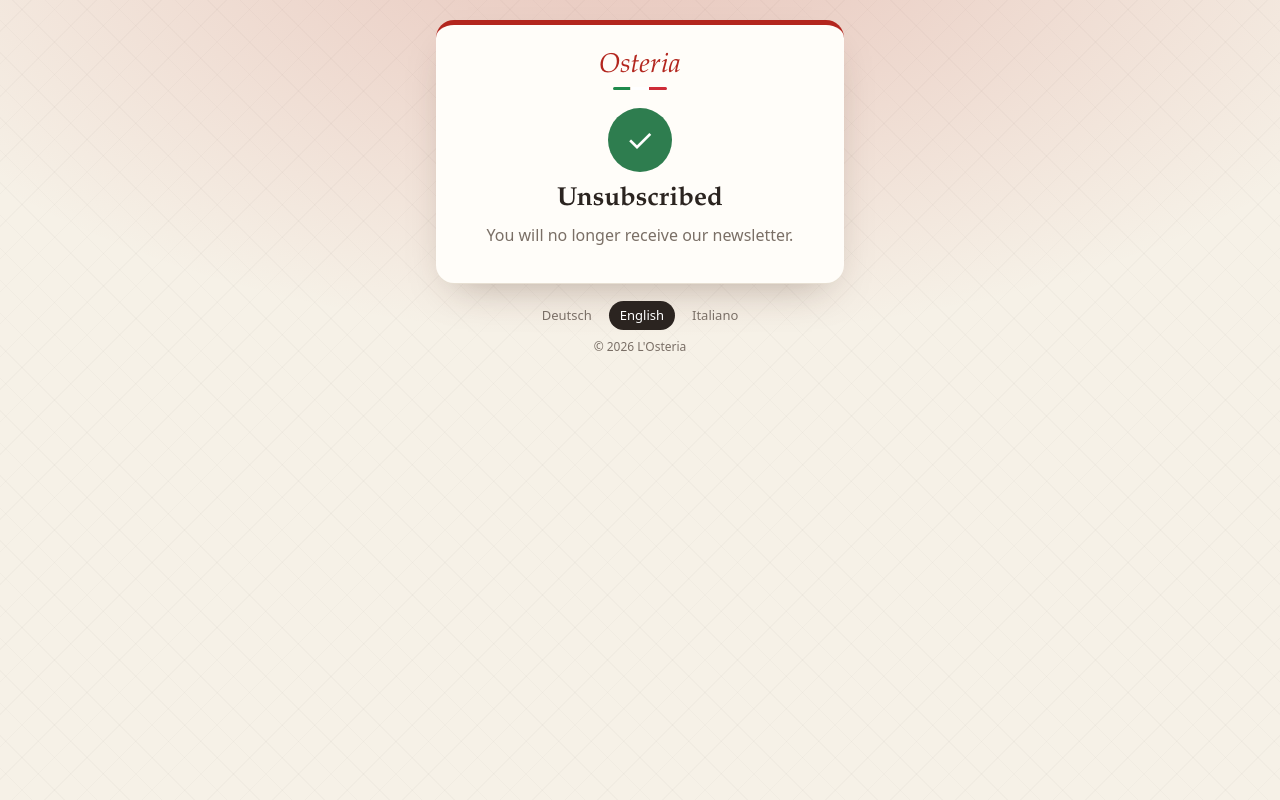
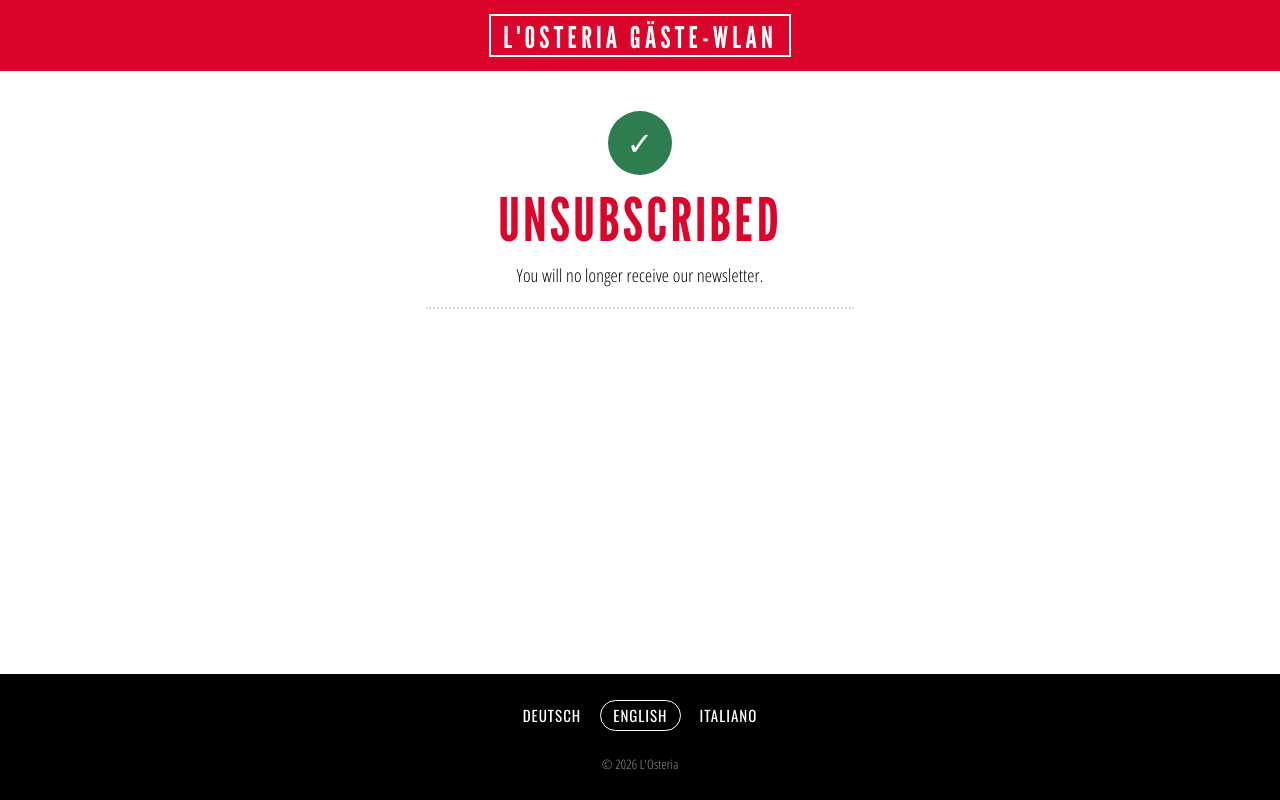
Before and after one commit to mschneider84/losteria-guestwifi, a Laravel app: a page that uses resources/views/portal/layout.blade.php in a window 1280 px wide. Run offline with Laravel 12, Linux system fonts and the light colour scheme; tables that the repository leaves empty hold one stand-in row (values such as "Sample post").

Commit message:
Gästeseite im Design von losteria.net (1.7.0 · Build 15)

```diff
--- a/app/Demo/DemoData.php
+++ b/app/Demo/DemoData.php
@@ -15,7 +15,7 @@ use Illuminate\Support\Str;
 class DemoData
 {
     public const LOCATIONS = [
-        ['name' => 'Osteria Centrale', 'city' => 'München', 'slug' => 'demo-muenchen', 'unifi_site' => 'default', 'brand_color' => '#b3261e', 'weight' => 1.3],
+        ['name' => 'Osteria Centrale', 'city' => 'München', 'slug' => 'demo-muenchen', 'unifi_site' => 'default', 'brand_color' => '#db052c', 'weight' => 1.3],
         ['name' => 'Osteria del Ponte', 'city' => 'Nürnberg', 'slug' => 'demo-nuernberg', 'unifi_site' => 'nbg', 'brand_color' => '#1f6b4f', 'weight' => 0.9],
         ['name' => 'Osteria al Porto', 'city' => 'Hamburg', 'slug' => 'demo-hamburg', 'unifi_site' => 'hh', 'brand_color' => '#2a5bb8', 'weight' => 1.0],
     ];
--- a/app/Http/Controllers/Admin/LocationController.php
+++ b/app/Http/Controllers/Admin/LocationController.php
@@ -30,7 +30,7 @@ class LocationController extends Controller
     public function create(): View
     {
         return view('admin.locations.form', ['consoles' => $this->consoles(), 'location' => new Location([
-            'session_minutes' => 240, 'brand_color' => '#b3261e', 'unifi_site' => 'default',
+            'session_minutes' => 240, 'brand_color' => '#db052c', 'unifi_site' => 'default',
             'newsletter_enabled' => true, 'collect_email' => true, 'active' => true, 'down_kbps' => 20000, 'up_kbps' => 5000,
         ])]);
     }
--- a/app/Support/Settings.php
+++ b/app/Support/Settings.php
@@ -42,7 +42,7 @@ class Settings
         'portal.imprint_url' => ['portal', 'Externer Link Impressum (optional)', 'url', '', false],
         'brand.name' => ['brand', 'Name', 'text', "L'Osteria Gäste-WLAN", false],
         'brand.company' => ['brand', 'Firma (Copyright)', 'text', "L'Osteria", false],
-        'brand.color' => ['brand', 'Markenfarbe', 'color', '#b3261e', false],
+        'brand.color' => ['brand', 'Markenfarbe', 'color', '#db052c', false],
     ];
 
     private static ?array $cache = null;
--- a/config/changelog.php
+++ b/config/changelog.php
@@ -2,6 +2,9 @@
 
 // Oberster Eintrag = aktuelle Version (App\Support\Version). Neueste zuerst.
 return [
+    ['version' => '1.7.0', 'build' => 15, 'date' => '2026-11-27 09:20', 'type' => 'new', 'area' => 'Gästeseite', 'audience' => 'admin', 'source' => null, 'module' => 'portal',
+        'text' => 'Die Gästeseite sieht jetzt aus wie losteria.net: rote Kopfleiste mit Logo, große rote Überschriften, runde rote Knöpfe und schwarzer Fuß. Die Schriften liegen im Portal selbst, damit sie auch vor der Freischaltung laden. Die Standardfarbe ist jetzt das L’Osteria-Rot (#DB052C); Restaurants mit der alten Standardfarbe wurden umgestellt.',
+        'text_en' => 'The guest page now looks like losteria.net: red header with logo, large red headlines, round red buttons and a black footer. Fonts are served by the portal itself so they load before authorization. The default colour is now L’Osteria red (#DB052C); restaurants using the old default were switched.'],
     ['version' => '1.6.1', 'build' => 14, 'date' => '2026-11-27 08:57', 'type' => 'fix', 'area' => 'Gästeseite', 'audience' => 'admin', 'source' => null, 'module' => 'portal',
         'text' => 'Nutzungsbedingungen und Datenschutz sind jetzt ein gemeinsamer Text „Nutzungsbedingungen & Datenschutz“ (Deutsch, Englisch, Italienisch), daneben bleibt das Impressum. Ein bereits eingetragener Datenschutz-Text wurde automatisch angehängt. Auf der Gästeseite gibt es dafür einen Link und einen Haken.',
         'text_en' => 'Terms of use and privacy are now one combined text “Terms of use & privacy” (German, English, Italian), plus the legal notice. An existing privacy text was appended automatically. The guest page shows one link and one checkbox for it.'],
--- a/public/css/portal.css
+++ b/public/css/portal.css
@@ -1,78 +1,91 @@
-/* Gästeseite – mobil zuerst, ohne Build-Schritt */
+/* Gästeseite – angelehnt an losteria.net: Markenrot, League Gothic, Oswald, Open Sans Condensed.
+   Schriften liegen lokal (public/fonts), weil Gäste vor der Freischaltung kein Google Fonts erreichen. */
+@font-face { font-family: "League Gothic"; src: url(../fonts/league-gothic-latin-400-normal.woff2) format("woff2"); font-weight: 400; font-display: swap; }
+@font-face { font-family: "Oswald"; src: url(../fonts/oswald-latin-400-normal.woff2) format("woff2"); font-weight: 400; font-display: swap; }
+@font-face { font-family: "Oswald"; src: url(../fonts/oswald-latin-500-normal.woff2) format("woff2"); font-weight: 500; font-display: swap; }
+@font-face { font-family: "Open Sans Condensed"; src: url(../fonts/open-sans-latin-wdth-normal.woff2) format("woff2"); font-weight: 300 800; font-stretch: 75% 100%; font-display: swap; }
 :root {
-    --cream: #f6f1e7; --ink: #2b2420; --muted: #7a6f66; --line: #e7dfd2; --panel: #fffdf9;
-    --green: #2e7d4f; --red: #c8352b; --radius: 18px;
-    --serif: "Iowan Old Style", "Palatino Linotype", Palatino, Georgia, serif;
-    --sans: system-ui, -apple-system, "Segoe UI", Roboto, sans-serif;
+    --ink: #000; --muted: #5f5f5f; --line: #d9d9d9; --soft: #f4f4f4; --green: #2e7d4f;
+    --display: "League Gothic", "Oswald", Impact, "Arial Narrow", sans-serif;
+    --cta: "Oswald", "Arial Narrow", sans-serif;
+    --text: "Open Sans Condensed", "Arial Narrow", Roboto, Helvetica, Arial, sans-serif;
 }
 * { box-sizing: border-box; }
 html, body { margin: 0; min-height: 100%; }
-body { background: var(--cream); color: var(--ink); font: 16px/1.5 var(--sans); -webkit-font-smoothing: antialiased; }
-.bg { position: fixed; inset: 0; z-index: -1;
-    background:
-        radial-gradient(1200px 600px at 50% -10%, color-mix(in srgb, var(--brand) 22%, transparent), transparent 70%),
-        repeating-linear-gradient(45deg, transparent 0 22px, rgba(43,36,32,.025) 22px 23px),
-        repeating-linear-gradient(-45deg, transparent 0 22px, rgba(43,36,32,.025) 22px 23px),
-        var(--cream); }
-.wrap { max-width: 440px; margin: 0 auto; padding: max(20px, env(safe-area-inset-top)) 16px 28px; }
-.demo-band { background: #2a5bb8; color: #fff; text-align: center; font-size: 13px; padding: 7px 12px; border-radius: 999px; margin-bottom: 14px; }
-.card { background: var(--panel); border-radius: var(--radius); box-shadow: 0 1px 0 var(--line), 0 18px 40px -18px rgba(60,35,20,.35); padding: 26px 22px 22px; border-top: 5px solid var(--brand); }
-.brand { text-align: center; margin-bottom: 18px; }
-.logo { max-height: 64px; max-width: 220px; }
-.logo-placeholder { display: inline-flex; flex-direction: column; align-items: center; gap: 6px; }
-.logo-placeholder .mark { font-family: var(--serif); font-size: 27px; font-style: italic; letter-spacing: .3px; color: var(--brand); line-height: 1.1; }
-.logo-placeholder .city { font-size: 11px; letter-spacing: 3px; text-transform: uppercase; color: var(--muted); }
-.tricolore { display: inline-flex; gap: 0; height: 3px; width: 54px; border-radius: 2px; overflow: hidden; }
-.tricolore i { flex: 1; } .tricolore i:nth-child(1) { background: #1f8a4c; } .tricolore i:nth-child(2) { background: #fff; outline: 1px solid var(--line); } .tricolore i:nth-child(3) { background: #ce2b37; }
+body { background: #fff; color: var(--ink); font: 300 17px/1.5 var(--text); font-stretch: 75%; letter-spacing: .01em; -webkit-font-smoothing: antialiased; display: flex; flex-direction: column; min-height: 100vh; }
+a { color: var(--brand); }
+
+/* Kopf: rote Leiste mit Logo */
+.top { background: var(--brand); color: #fff; display: flex; flex-direction: column; align-items: center; gap: 4px; padding: max(14px, env(safe-area-inset-top)) 16px 14px; }
+.logo { max-height: 52px; max-width: 220px; display: block; }
+.wordmark { font: 400 30px/1 var(--display); letter-spacing: 4px; text-transform: uppercase; border: 2px solid #fff; padding: 6px 12px 3px; }
+.top .city { font: 400 13px var(--cta); letter-spacing: 3px; text-transform: uppercase; opacity: .9; }
+
+.wrap { flex: 1; width: 100%; max-width: 460px; margin: 0 auto; padding: 28px 16px 36px; }
+.demo-band { background: #000; color: #fff; text-align: center; font: 400 14px var(--cta); letter-spacing: .5px; padding: 6px 12px; border-radius: 50px; margin-bottom: 18px; }
+
+/* Überschriften wie „DELIZIOSO!“ */
 .hero { text-align: center; }
-.wifi { width: 58px; height: 58px; border-radius: 50%; display: grid; place-items: center; margin: 0 auto 12px; color: var(--brand); background: color-mix(in srgb, var(--brand) 10%, #fff); }
-h1 { font-family: var(--serif); font-weight: 600; font-size: 26px; line-height: 1.2; margin: 0 0 8px; }
-.lead { color: var(--muted); margin: 0 0 14px; }
-.chips { display: flex; flex-wrap: wrap; gap: 8px; justify-content: center; margin-bottom: 20px; }
-.chip { font-size: 13px; background: #f3ece0; border-radius: 999px; padding: 5px 12px; }
-.form { display: grid; gap: 14px; }
-.check { display: grid; grid-template-columns: 24px 1fr; gap: 10px; align-items: start; font-size: 14px; cursor: pointer; }
-.check input { width: 22px; height: 22px; margin: 1px 0 0; accent-color: var(--brand); }
+h1 { font: 400 46px/1.02 var(--display); letter-spacing: 3px; text-transform: uppercase; color: var(--brand); margin: 0 0 12px; }
+.wifi { width: 54px; height: 54px; display: grid; place-items: center; margin: 0 auto 10px; color: var(--brand); }
+.lead { font-size: 18px; margin: 0 auto 16px; max-width: 34ch; }
+.hero::after, .rule { content: ""; display: block; height: 0; border-bottom: 2px dotted var(--line); margin: 18px 0 22px; }
+.chips { display: flex; flex-wrap: wrap; gap: 8px; justify-content: center; }
+.chip { font: 400 14px var(--cta); letter-spacing: .5px; border: 1px solid var(--ink); border-radius: 50px; padding: 3px 14px 4px; }
+
+/* Formular */
+.form { display: grid; gap: 16px; }
+.check { display: grid; grid-template-columns: 24px 1fr; gap: 12px; align-items: start; font-size: 16px; cursor: pointer; }
+.check input { width: 22px; height: 22px; margin: 2px 0 0; accent-color: var(--brand); }
 .check em { color: var(--muted); font-style: normal; }
-.check a, .terms summary { color: var(--brand); }
-.field label { display: block; font-size: 13px; font-weight: 600; margin-bottom: 4px; }
-.field input { width: 100%; font-size: 16px; padding: 13px 14px; border: 1.5px solid var(--line); border-radius: 12px; background: #fff; }
-.field input:focus { outline: none; border-color: var(--brand); box-shadow: 0 0 0 3px color-mix(in srgb, var(--brand) 18%, transparent); }
+.check a, .terms summary { color: var(--brand); font-weight: 600; }
+.field label { display: block; font: 400 14px var(--cta); letter-spacing: .5px; text-transform: uppercase; margin-bottom: 4px; }
+.field input { width: 100%; font: 400 17px var(--text); font-stretch: 75%; padding: 12px 14px; border: 1px solid var(--ink); border-radius: 0; background: #fff; }
+.field input:focus { outline: 2px solid var(--brand); outline-offset: -1px; border-color: var(--brand); }
 .hidden { display: none; }
 .hp { position: absolute; left: -9999px; }
-.btn { display: block; width: 100%; text-align: center; text-decoration: none; border: 0; border-radius: 999px; padding: 15px 18px; font: 600 17px var(--sans); color: #fff; background: var(--brand); cursor: pointer; box-shadow: 0 8px 20px -10px var(--brand); transition: transform .1s; margin-top: 4px; }
+
+/* Buttons: Pille wie „jetzt probieren“ */
+.btn { display: block; width: 100%; text-align: center; text-decoration: none; border: 2px solid var(--brand); border-radius: 50px; padding: 9px 24px 11px; font: 400 23px/1.2 var(--cta); letter-spacing: 1px; color: #fff; background: var(--brand); cursor: pointer; transition: background .15s, color .15s, transform .1s; margin-top: 6px; }
+.btn:hover { background: #fff; color: var(--brand); }
 .btn:active { transform: scale(.98); }
 .btn.busy { opacity: .7; }
-.err { color: var(--red); font-size: 13px; margin: -6px 0 0; }
-.alert { background: #fdecea; color: #8a1f17; border-radius: 12px; padding: 12px 14px; font-size: 14px; margin-bottom: 14px; }
-.alert small { display: block; margin-top: 4px; opacity: .8; }
-.notice { background: #f3ece0; border-radius: 12px; padding: 12px 14px; font-size: 14px; margin: 6px 0 14px; text-align: center; }
-.terms { margin-top: 16px; font-size: 13px; color: var(--muted); }
+.btn.ghost { background: #fff; color: var(--brand); }
+.btn.ghost:hover { background: var(--brand); color: #fff; }
+
+.err { color: var(--brand); font-size: 15px; font-weight: 600; margin: -8px 0 0; }
+.alert { border-left: 4px solid var(--brand); background: var(--soft); padding: 12px 14px; font-size: 16px; margin-bottom: 16px; }
+.alert small { display: block; margin-top: 4px; color: var(--muted); }
+.notice { background: var(--soft); padding: 12px 14px; font-size: 16px; margin: 0 0 16px; text-align: center; }
+.terms { margin-top: 18px; font-size: 15px; color: var(--muted); }
 .terms summary { cursor: pointer; }
-.done .ok { width: 64px; height: 64px; border-radius: 50%; display: grid; place-items: center; margin: 0 auto 12px; background: var(--green); color: #fff; font-size: 32px; }
+.done .ok { width: 64px; height: 64px; border-radius: 50%; display: grid; place-items: center; margin: 0 auto 14px; background: var(--green); color: #fff; font-size: 32px; }
 .muted { color: var(--muted); } .center { text-align: center; }
-.langs { display: flex; justify-content: center; gap: 6px; margin: 18px 0 8px; }
-.langs a { font-size: 13px; color: var(--muted); text-decoration: none; padding: 5px 11px; border-radius: 999px; }
-.langs a.active { background: var(--ink); color: #fff; }
-.legal { display: flex; justify-content: center; flex-wrap: wrap; gap: 12px; font-size: 12px; color: var(--muted); }
-.legal a { color: var(--muted); }
-@media (prefers-color-scheme: dark) {
-    :root { --cream: #1a1614; --ink: #f1ebe3; --muted: #b3a89d; --line: #3a322c; --panel: #241f1c; }
-    .chip, .notice { background: #2f2824; }
-    .field input { background: #1a1614; color: var(--ink); }
-    .wifi { background: #2f2824; }
-    .langs a.active { background: var(--ink); color: #1a1614; }
-    .bg { background: radial-gradient(1200px 600px at 50% -10%, color-mix(in srgb, var(--brand) 25%, transparent), transparent 70%), var(--cream); }
-}
+
+/* Fuß: schwarz wie auf losteria.net */
+.foot { background: #000; color: #fff; text-align: center; padding: 26px 16px max(26px, env(safe-area-inset-bottom)); display: grid; gap: 12px; }
+.langs { display: flex; justify-content: center; gap: 6px; }
+.langs a { font: 400 15px var(--cta); letter-spacing: 1px; text-transform: uppercase; color: #fff; text-decoration: none; padding: 3px 12px 4px; border-radius: 50px; border: 1px solid transparent; }
+.langs a.active { border-color: #fff; }
+.legal { display: flex; justify-content: center; flex-wrap: wrap; gap: 6px 18px; font-size: 15px; }
+.legal a { color: #fff; }
+.foot small { color: #9a9a9a; font-size: 13px; }
+
+/* Marketingaktion aus dem Dashboard */
+.promo { margin: 0 0 22px; background: #000; color: #fff; overflow: hidden; }
+.promo-img { display: block; width: 100%; aspect-ratio: 16 / 9; object-fit: cover; max-width: 100%; }
+.promo-body { padding: 16px 18px 18px; display: grid; gap: 6px; text-align: center; }
+.promo-tag { font: 400 13px var(--cta); letter-spacing: 3px; text-transform: uppercase; color: #fff; opacity: .8; }
+.promo h2 { font: 400 34px/1.05 var(--display); letter-spacing: 2px; text-transform: uppercase; margin: 0; }
+.promo p { margin: 0; font-size: 16px; color: #e6e6e6; }
+.promo-btn { margin-top: 10px; font-size: 20px; background: #fff; color: var(--brand); border-color: #fff; }
+.promo-btn:hover { background: var(--brand); color: #fff; }
+
+.choose { display: grid; gap: 12px; margin-top: 8px; }
+.legal-text { text-align: left; font-size: 17px; line-height: 1.6; }
+.legal-text h1 { font-size: 40px; text-align: center; }
+.legal-text h2 { font: 400 26px/1.1 var(--display); letter-spacing: 1.5px; text-transform: uppercase; color: var(--ink); margin: 26px 0 6px; }
+.legal-text h3 { font: 500 18px var(--cta); margin: 18px 0 4px; }
+
+@media (min-width: 600px) { h1 { font-size: 60px; } .wrap { padding-top: 40px; } }
 @media (prefers-reduced-motion: reduce) { .btn { transition: none; } }
-/* Marketingaktion aus dem Dashboard */
-.promo { margin: 4px 0 20px; border-radius: 14px; overflow: hidden; background: color-mix(in srgb, var(--brand) 7%, var(--panel)); border: 1px solid color-mix(in srgb, var(--brand) 18%, var(--line)); }
-.promo-img { display: block; width: 100%; aspect-ratio: 16 / 9; object-fit: cover; max-width: 100%; }
-.promo-body { padding: 14px 16px 16px; display: grid; gap: 6px; }
-.promo-tag { font-size: 11px; letter-spacing: .12em; text-transform: uppercase; color: var(--brand); font-weight: 700; }
-.promo h2 { font-family: var(--serif); font-size: 20px; line-height: 1.25; margin: 0; }
-.promo p { margin: 0; font-size: 14px; color: var(--muted); }
-.promo-btn { margin-top: 8px; padding: 11px 16px; font-size: 15px; }
-.choose { display: grid; gap: 10px; margin-top: 16px; } .choose .btn { text-align: center; text-decoration: none; display: block; background: var(--brand); }
-.legal-text { text-align: left; font-size: 15px; line-height: 1.6; } .legal-text h1 { font-size: 22px; } .legal-text h2 { font-size: 17px; margin-top: 18px; } .legal-text a { color: var(--brand); }
-.btn.ghost { background: transparent; color: var(--brand); box-shadow: none; border: 1px solid currentColor; }
--- a/resources/views/portal/layout.blade.php
+++ b/resources/views/portal/layout.blade.php
@@ -4,43 +4,40 @@
     <meta charset="utf-8">
     <meta name="viewport" content="width=device-width, initial-scale=1, viewport-fit=cover">
     <meta name="robots" content="noindex">
-    <meta name="theme-color" content="{{ $location?->brand_color ?? '#b3261e' }}">
+    <meta name="theme-color" content="{{ $location?->brand_color ?? '#db052c' }}">
     <title>{{ $location?->name ?? config('app.name') }} · {{ __('portal.title') }}</title>
+    <link rel="preload" href="{{ asset('fonts/league-gothic-latin-400-normal.woff2') }}" as="font" type="font/woff2" crossorigin>
     <link rel="stylesheet" href="{{ asset('css/portal.css') }}?v={{ \App\Support\Version::build() }}">
-    <style>:root{--brand: {{ $location?->brand_color ?? '#b3261e' }};}</style>
+    <style>:root{--brand: {{ $location?->brand_color ?? '#db052c' }};}</style>
 </head>
 <body>
-<div class="bg" aria-hidden="true"></div>
+<header class="top">
+    @if($location?->logoUrl())
+        <img src="{{ $location->logoUrl() }}" alt="{{ $location->name }}" class="logo">
+    @else
+        <span class="wordmark">{{ $location?->name ?? config('app.name') }}</span>
+    @endif
+    @if($location?->city)<span class="city">{{ $location->city }}</span>@endif
+</header>
 <main class="wrap">
     @if(!empty($demo))
         <div class="demo-band">🎭 {{ __('portal.demo') }}</div>
     @endif
-    <div class="card">
-        <header class="brand">
-            @if($location?->logoUrl())
-                <img src="{{ $location->logoUrl() }}" alt="{{ $location->name }}" class="logo">
-            @else
-                <div class="logo-placeholder" title="Logo-Platzhalter">
-                    <span class="mark">{{ $location?->name ?? 'Osteria' }}</span>
-                    <span class="tricolore"><i></i><i></i><i></i></span>
-                    @if($location?->city)<span class="city">{{ $location->city }}</span>@endif
-                </div>
-            @endif
-        </header>
-        @yield('content')
-    </div>
+    @yield('content')
+</main>
+<footer class="foot">
     <nav class="langs" aria-label="Sprache">
         @foreach(['de' => 'Deutsch', 'en' => 'English', 'it' => 'Italiano'] as $code => $label)
             <a href="?lang={{ $code }}" class="{{ $lang === $code ? 'active' : '' }}" hreflang="{{ $code }}">{{ $label }}</a>
         @endforeach
     </nav>
-    <footer class="legal">
+    <div class="legal">
         @if($location)
             @foreach(\App\Support\Legal::links($location, $lang) as $link)<a href="{{ $link['url'] }}">{{ $link['label'] }}</a>@endforeach
         @endif
-        <span>{{ \App\Support\Brand::copyright() }}</span>
-    </footer>
-</main>
+    </div>
+    <small>{{ \App\Support\Brand::copyright() }}</small>
+</footer>
 @stack('scripts')
 </body>
 </html>
```
Also changed, not shown: public/fonts/OFL-LICENSE.txt (added, +93 -0 lines), database/migrations/2026_11_30_000300_losteria_brand_red.php (added), public/fonts/league-gothic-latin-400-normal.woff2 (added), public/fonts/open-sans-latin-wdth-normal.woff2 (added), public/fonts/oswald-latin-400-normal.woff2 (added), public/fonts/oswald-latin-500-normal.woff2 (added).
